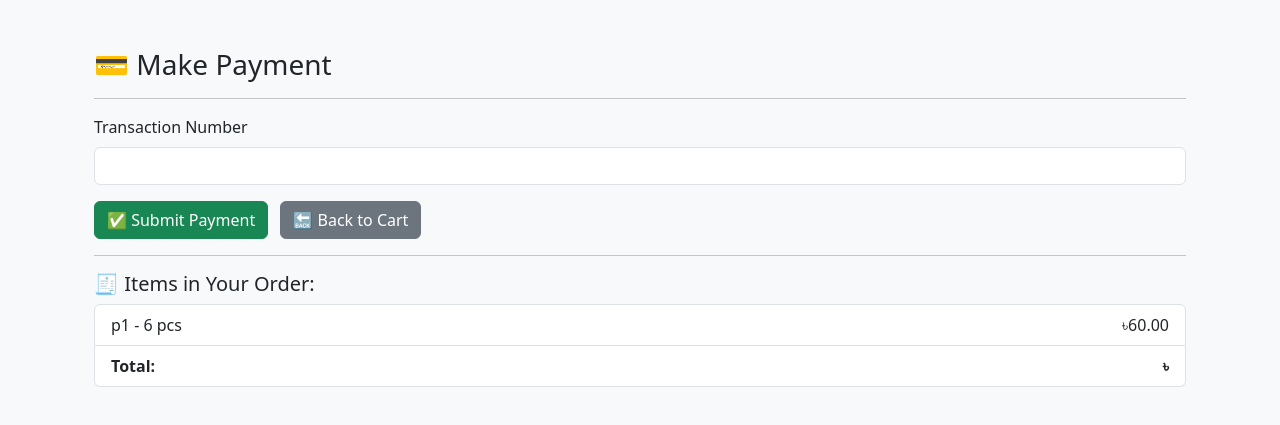
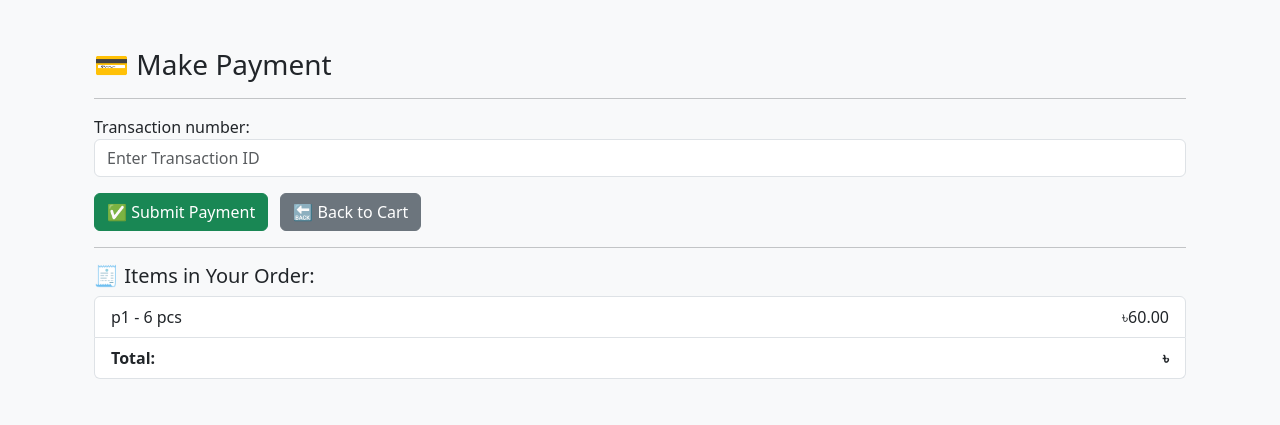
Before and after one commit to Rubel2025-code/inventory-management, a Django app: template orders/templates/orders/make_payment.html in a window 1280 px wide. Shown: the part 56-481 px from the top of the page. Run offline with Django 5.2, Linux system fonts and the light colour scheme; the template is opened without the code that fills it: values that come from a table or form of the project are taken from there, others are empty; data comes from the database, SQL or seed files in the repository.

Commit message:
Fix transaction field and payment submission

```diff
--- a/config/settings.py
+++ b/config/settings.py
@@ -29,7 +29,6 @@ ALLOWED_HOSTS = ['inventory-management-begin.onrender.com', '127.0.0.1', 'localh
 
 
 # ✅ Login and Logout URLs
-LOGIN_URL = '/login/'
 LOGIN_REDIRECT_URL = '/'  # After login, go to product list
 LOGOUT_REDIRECT_URL = '/login/'  # After logout, redirect to login
 
--- a/orders/models.py
+++ b/orders/models.py
@@ -16,6 +16,7 @@ class CartItem(models.Model):
 class Order(models.Model):
     user = models.ForeignKey(User, on_delete=models.CASCADE)
     transaction_number = models.CharField(max_length=100)
+    items = models.ManyToManyField('orders.CartItem')
     created_at = models.DateTimeField(auto_now_add=True)
     STATUS_CHOICES = (
         ('Pending', 'Pending'),
--- a/orders/templates/orders/make_payment.html
+++ b/orders/templates/orders/make_payment.html
@@ -9,8 +9,11 @@
         {% csrf_token %}
 
         <div class="mb-3">
-            <label for="id_transaction_id" class="form-label">Transaction Number</label>
-            <input type="text" name="transaction_id" id="id_transaction_id" class="form-control" required>
+            {{ form.transaction_number.label_tag }}
+            {{ form.transaction_number }}
+            {% if form.transaction_number.errors %}
+                <div class="text-danger">{{ form.transaction_number.errors }}</div>
+            {% endif %}
         </div>
 
         <button type="submit" class="btn btn-success">✅ Submit Payment</button>
```
Also changed, not shown: orders/templates/orders/cart.html (+9 -0 lines), orders/views.py (+7 -5 lines).
